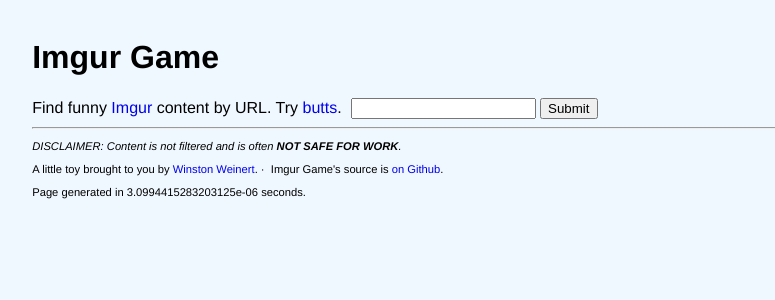
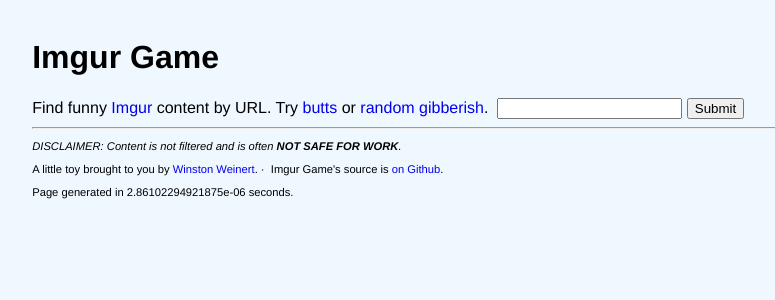
Before and after one commit to winny-/imgurgame, a Flask app: page / in a window 1280 px wide. Shown: the top 300 px of the page, without its empty margins (39-814 px from the left). Run offline with Flask 2, Linux system fonts and the light colour scheme.

Commit message:
/random path.

```diff
--- a/app.py
+++ b/app.py
@@ -1,9 +1,10 @@
-from flask import Flask, render_template, request
+from flask import Flask, render_template, request, redirect, url_for
 from imgur_game import game_http
-from store import redis, redis_url
+from store import redis
 import sys
 from time import time
 from pickle import loads, dumps
+from random import randrange
 
 
 TTL = 60 * 60 * 24
@@ -36,6 +37,12 @@
     end_time = time() - start_time
     return render_template('imgur.html', images=images, s=s, time=end_time)
 
+@app.route('/random')
+def random_game():
+    a, z = ord('a'), ord('z')
+    s = ''.join(chr(randrange(a, z+1)) for _ in range(5))
+    return redirect(url_for('game', s=s))
+
 
 def log(message):
     print(str(time())+' '+message)
--- a/templates/imgur.html
+++ b/templates/imgur.html
@@ -44,7 +44,7 @@
         <div id="header">
             <h1>Imgur Game</h1>
             <form class="input">
-                <p>Find funny <a href="http://imgur.com/">Imgur</a> content by URL. Try <a href="/?s=butts">butts</a>.&nbsp;</p>
+                <p>Find funny <a href="http://imgur.com/">Imgur</a> content by URL. Try <a href="/?s=butts">butts</a> or <a href="/random">random gibberish</a>.&nbsp;</p>
                 <input id="s" type="text" pattern="[a-zA-Z0-9]{5}" name="s" title="5 letters or numbers" value="{{ s }}" required />
                 <input type="submit" />
             </form>
```
